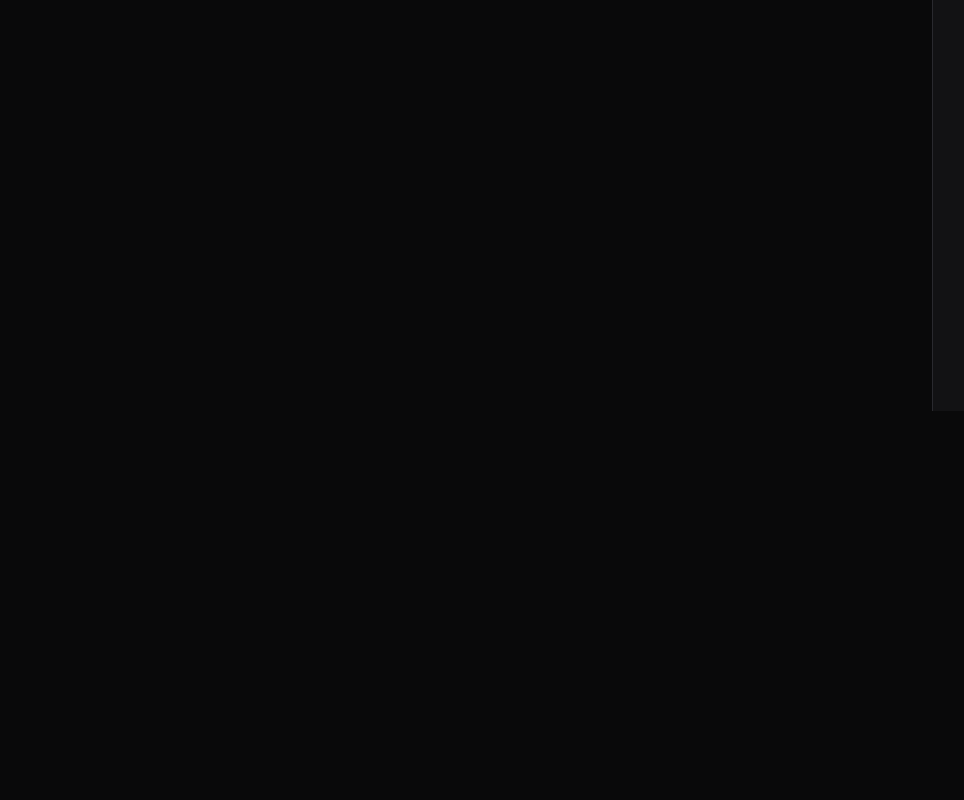
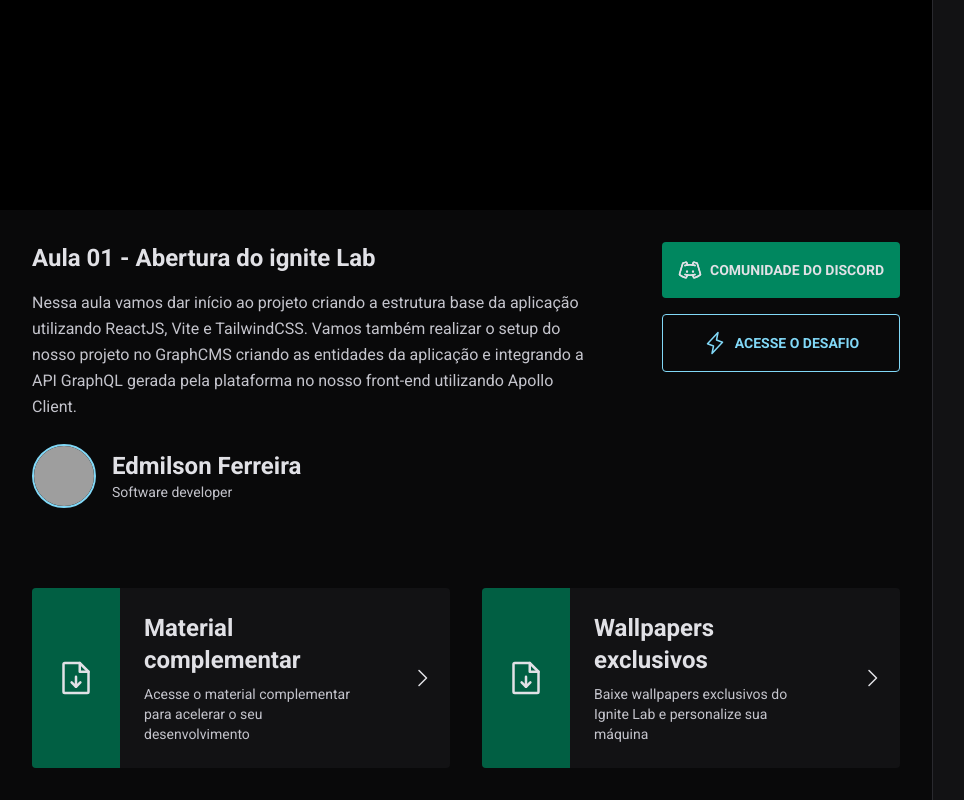
Before and after one commit to EdmilsonFerreiraF/event-platform, a React (Vite) app: page / in a window 1280 px wide. Shown: the part 389-1189 px from the top of the page, without its empty margins (0-964 px from the left). Before the commit the page ends 800 px from the top, so only its background shows below. Built offline with nearby package versions, Linux system fonts and the light colour scheme; no server answers; grey boxes are pictures that could not be loaded.

Commit message:
🚀 :rocket: [Add] Video

```diff
--- a/package.json
+++ b/package.json
@@ -9,6 +9,8 @@
   },
   "dependencies": {
     "@apollo/client": "^3.6.9",
+    "@vime/core": "^5.3.1",
+    "@vime/react": "^5.3.1",
     "date-fns": "^2.28.0",
     "graphql": "^16.5.0",
     "phosphor-react": "^1.4.1",
--- a/src/components/Video.tsx
+++ b/src/components/Video.tsx
@@ -1,7 +1,101 @@
+import { DefaultUi, Player, Youtube } from "@vime/react"
+import { CaretRight, DiscordLogo, FileArrowDown, Lightning } from "phosphor-react"
+
 export const Video = () => {
     return (
         <div className="flex-1">
-            Video
+            <div className="bg-black flex justify-center">
+                <div className="h-full w-full max-w-[1100px] max-h[60vh] aspect-video">
+                    <Player>
+                        <Youtube videoId="S04-izct7Mc" />
+                        <DefaultUi />
+                    </Player>
+                </div>
+            </div>
+            <div className="p-8 max-w-[1100px] mx-auto">
+                <div className="flex items-start gap-16">
+                    <div className="flex-1">
+                        <h1 className="text-2xl font-bold">
+                            Aula 01 - Abertura do ignite Lab
+                        </h1>
+                        <p className="mt-4 text-gray-200 leading-relaxed">
+                            Nessa aula vamos dar início ao projeto criando a estrutura base da aplicação utilizando ReactJS, Vite e TailwindCSS. Vamos também realizar o setup do nosso projeto no GraphCMS criando as entidades da aplicação e integrando a API GraphQL gerada pela plataforma no nosso front-end utilizando Apollo Client.
+                        </p>
+
+                        <div className="flex items-center gap-4 mt-6">
+                            <img
+                                className="h-16 w-16 rounded-full border-2 border-blue-500"
+                                src="https://github.com/edmilsonferreiraf.png"
+                                alt=""
+                            />
+
+                            <div className="leading-relaxed">
+                                <strong className="font-bold text-2xl block">
+                                    Edmilson Ferreira
+                                </strong>
+
+                                <span className="text-gray-200 text-sm block">
+                                    Software developer
+                                </span>
+                            </div>
+                        </div>
+                    </div>
+
+                    <div className="flex flex-col gap-4">
+                        <a href="" className="p-4 text-sm bg-green-500 flex items-center rounded font-bold uppercase gap-2 justify-center hover:bg-green-700 transition-colors">
+                            <DiscordLogo size={24} />
+                            Comunidade do Discord
+                        </a>
+
+                        <a href="" className="p-4 text-sm border border-blue-500 text-blue-500 flex items-center rounded font-bold uppercase gap-2 justify-center hover:bg-blue-500 hover:text-gray-900 transition-colors">
+                            <Lightning size={24} />
+                            Acesse o desafio
+                        </a>
+                    </div>
+                </div>
+
+                <div className="gap-8 mt-20 grid grid-cols-2">
+                    <a href="" className="bg-gray-700 rounded overflow-hidden flex items-stretch gap-6 hover:bg-gray-600 transition-colors">
+                        <div className="bg-green-700 h-full p-6 flex items-center">
+                            <FileArrowDown size={40} />
+                        </div>
+
+                        <div className="py-6 leading-relaxed">
+                            <strong className="text-2xl">
+                                Material complementar
+                            </strong>
+
+                            <p className="text-sm text-gray-200 mt-2">
+                                Acesse o material complementar para acelerar o seu desenvolvimento
+                            </p>
+                        </div>
+
+                        <div className="h-full p-4 flex items-center">
+                            <CaretRight size={24} />
+                        </div>
+                    </a>
+
+                    <a href="" className="bg-gray-700 rounded overflow-hidden flex items-stretch gap-6 hover:bg-gray-600 transition-colors">
+                        <div className="bg-green-700 h-full p-6 flex items-center">
+                            <FileArrowDown size={40} />
+                        </div>
+
+                        <div className="py-6 leading-relaxed">
+                            <strong className="text-2xl">
+                                Wallpapers exclusivos
+                            </strong>
+
+                            <p className="text-sm text-gray-200 mt-2">
+                                Baixe wallpapers exclusivos do Ignite Lab e personalize sua máquina
+                            </p>
+                        </div>
+
+                        <div className="h-full p-4 flex items-center">
+                            <CaretRight size={24} />
+                        </div>
+                    </a>
+                </div>
+            </div>
         </div>
     )
 }
```
Also changed, not shown: 1 other file (tests, documents, lock files or other folders).
